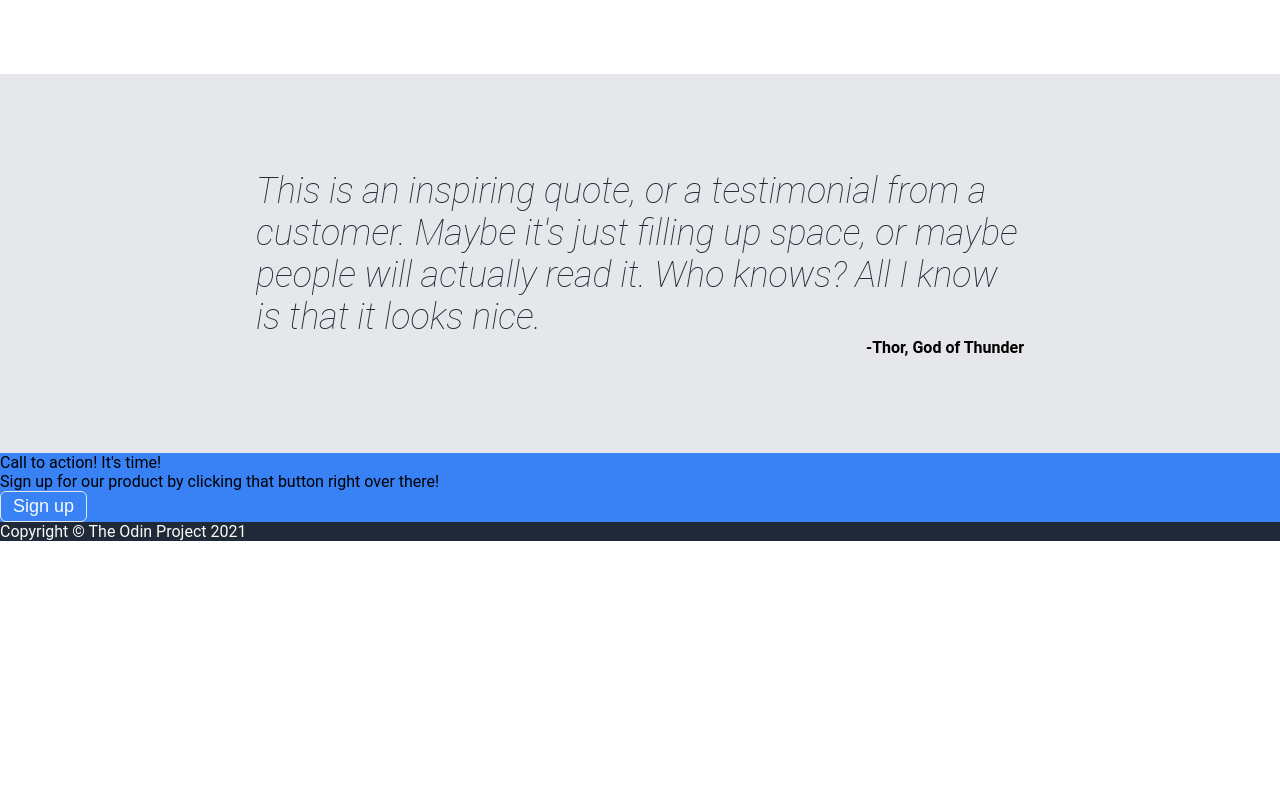
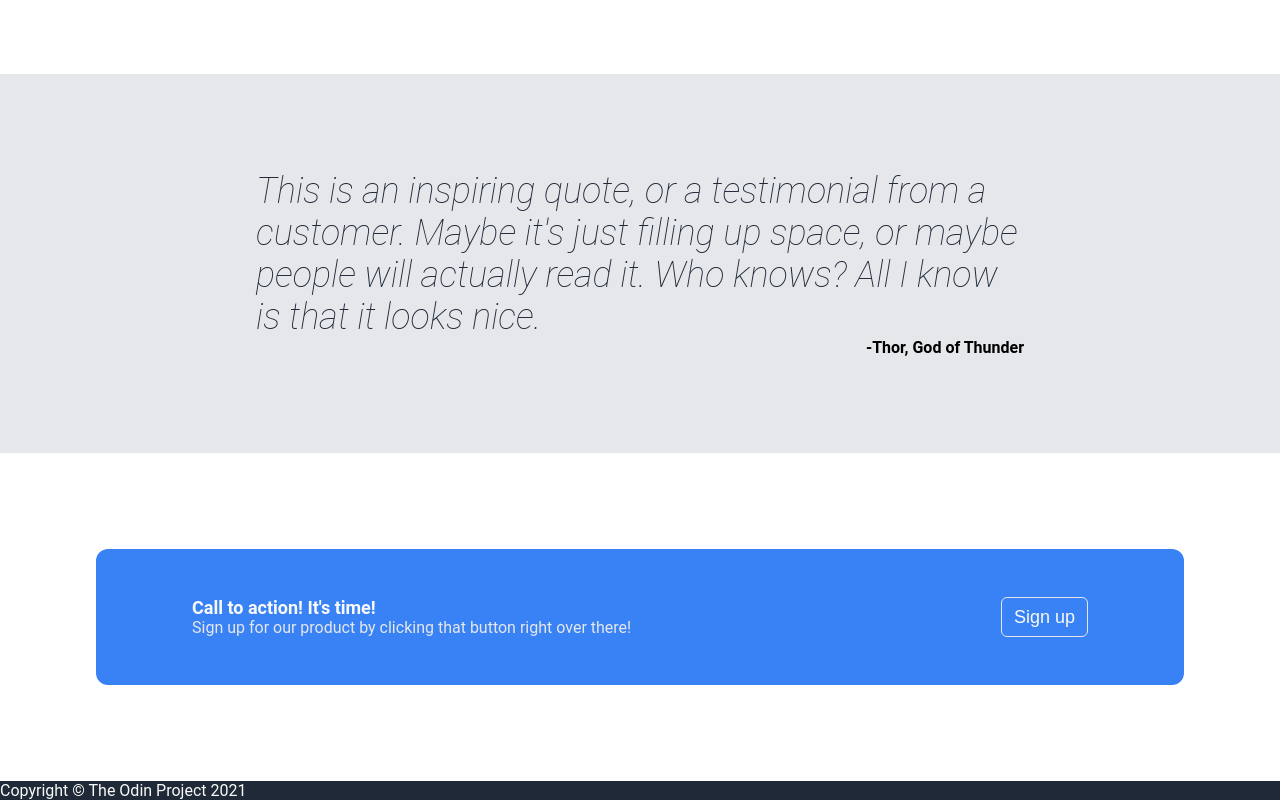
Before and after one commit to neumannal/odin-landing-page, a plain HTML site: page index.html in a window 1280 px wide. Shown: the part 858-1658 px from the top of the page. Before the commit the page ends 1399 px from the top, so only its background shows below. Drawn offline with Linux system fonts and the light colour scheme.

Commit message:
style: arrange cta section

```diff
--- a/style.css
+++ b/style.css
@@ -138,6 +138,21 @@ a {
 
 .cta {
     background-color: #3882f6;
+    margin: 96px;
+    padding: 48px 96px;
+    border-radius: 12px;
+    color: #f9faf8;
+    display: flex;
+    justify-content: space-between;
+}
+
+.cta .title {
+    font-size: large;
+    font-weight: bold;
+}
+
+.cta .subtitle {
+    color: #e5e7eb;
 }
 
 .footer {
```
